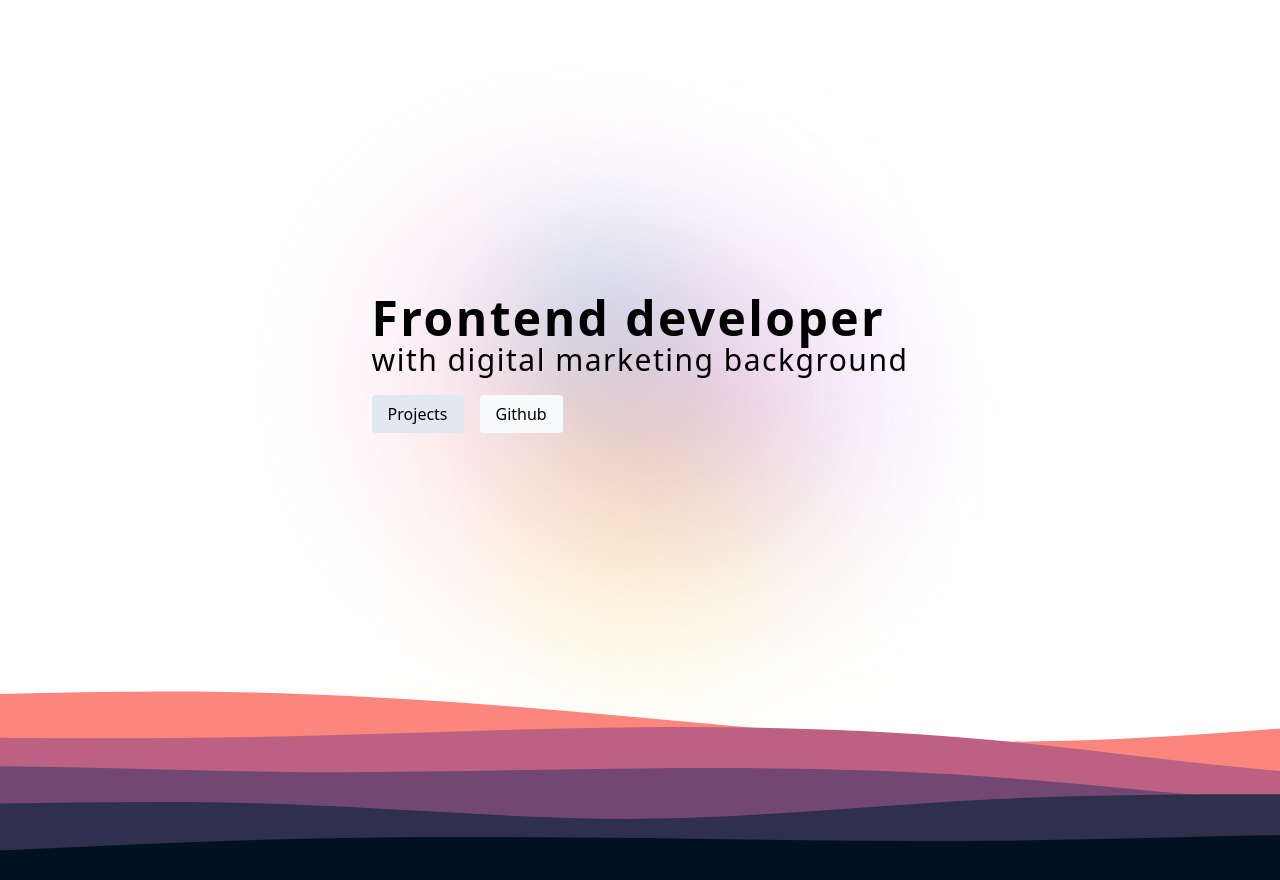
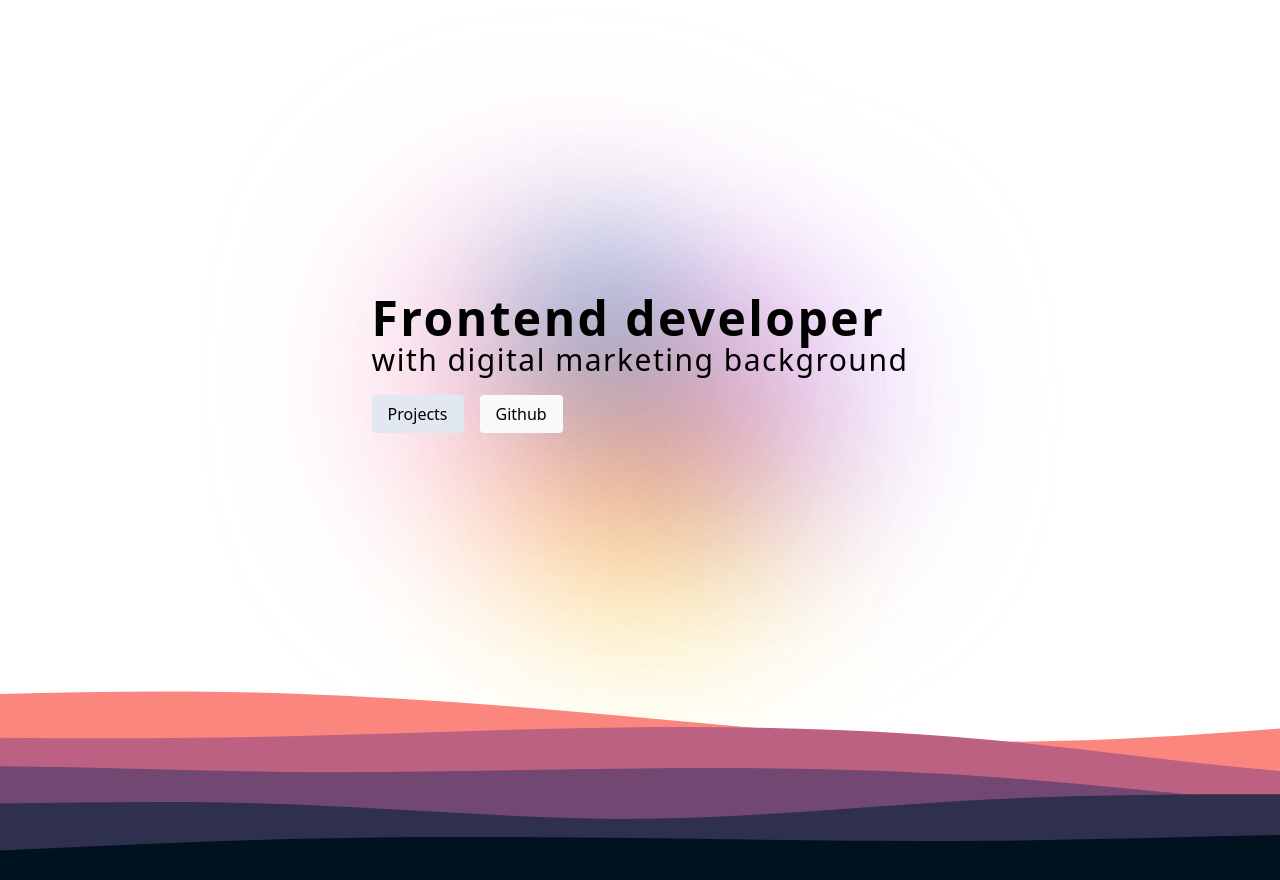
Before and after one commit to kkulek/portfolio-nextjs, a Next.js app: page / in a window 1280 px wide. Built offline with nearby package versions, Linux system fonts and the light colour scheme.

Commit message:
changed opacity in the background

```diff
--- a/components/Hero.jsx
+++ b/components/Hero.jsx
@@ -4,10 +4,10 @@ export function Hero() {
     return (
         <section className="h-screen">
             <div className="flex h-full items-center justify-center relative">
-                <div className="absolute bottom-1/2 w-36 h-36 sm:w-52 sm:h-52 rounded-full bg-cyan-200 mix-blend-multiply filter blur-3xl opacity-50 animate-blob"></div>
-                <div className="absolute left-1/2 w-36 h-36 sm:w-52 sm:h-52 rounded-full bg-purple-300 mix-blend-multiply filter blur-3xl opacity-50 animate-blob animation-delay-1000"></div>
-                <div className="absolute top-1/2 w-36 h-36 sm:w-52 sm:h-52 rounded-full bg-yellow-200 mix-blend-multiply filter blur-3xl opacity-50 animate-blob animation-delay-2000"></div>
-                <div className="absolute right-1/2 w-36 sm:w-52 sm:h-52 rounded-full bg-pink-300 mix-blend-multiply filter blur-3xl opacity-50 animate-blob animation-delay-3000"></div>
+                <div className="absolute bottom-1/2 w-36 h-36 sm:w-52 sm:h-52 rounded-full bg-cyan-200 mix-blend-multiply filter blur-3xl opacity-90 animate-blob"></div>
+                <div className="absolute left-1/2 w-36 h-36 sm:w-52 sm:h-52 rounded-full bg-purple-300 mix-blend-multiply filter blur-3xl opacity-90 animate-blob animation-delay-1000"></div>
+                <div className="absolute top-1/2 w-36 h-36 sm:w-52 sm:h-52 rounded-full bg-yellow-200 mix-blend-multiply filter blur-3xl opacity-90 animate-blob animation-delay-2000"></div>
+                <div className="absolute right-1/2 w-36 sm:w-52 sm:h-52 rounded-full bg-pink-300 mix-blend-multiply filter blur-3xl opacity-90 animate-blob animation-delay-3000"></div>
                 <div className="z-10 -mt-20">
                     <h1 className="text-5xl font-bold tracking-wider">Frontend developer</h1>
                     <p className="text-3xl font-light tracking-wider">with digital marketing background</p>
```
